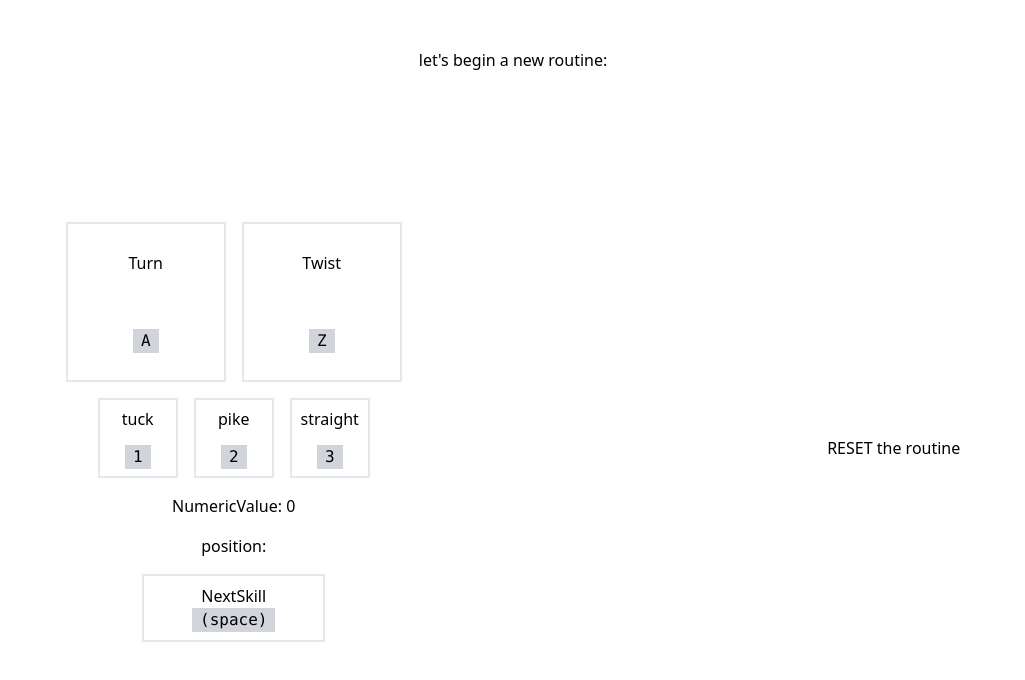
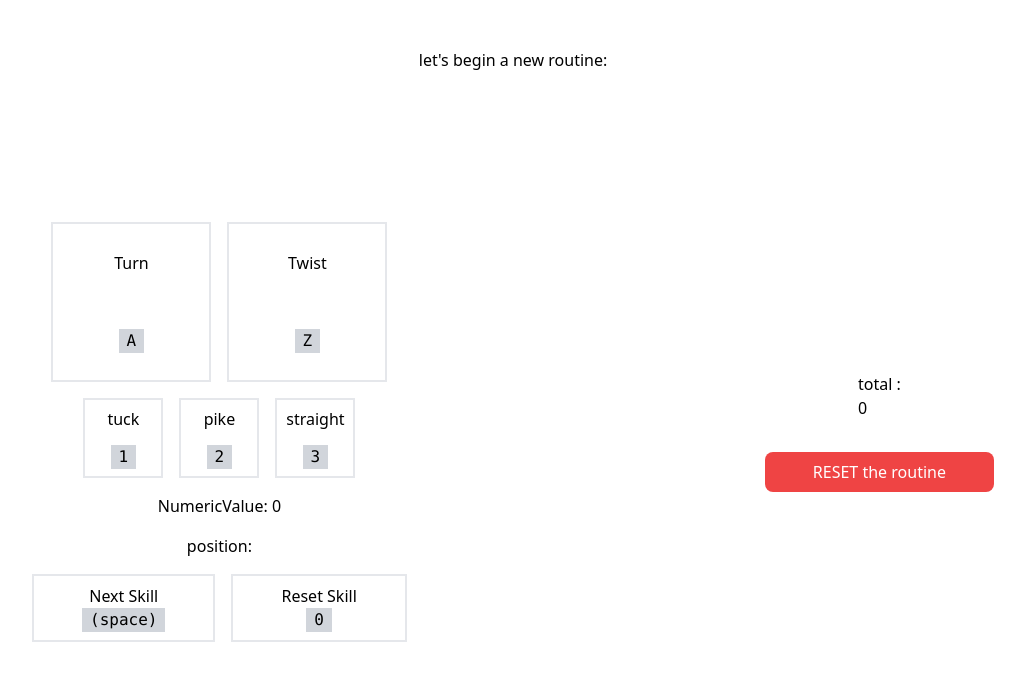
Before and after one commit to MattFreelanceWeb/tra-easycop, a Next.js app: page / in a window 1280 px wide. Shown: the top 680 px of the page, without its empty margins (127-1152 px from the left). Built offline with nearby package versions, Linux system fonts and the light colour scheme.

Commit message:
✨ total difficulty calc

```diff
--- a/components/NextSkill.tsx
+++ b/components/NextSkill.tsx
@@ -1,4 +1,4 @@
-import React, { useEffect, useRef } from "react";
+import React, { ReactNode, useEffect, useRef } from "react";
 
 type Props = {
   setToggleCount:Function,
@@ -49,12 +49,95 @@ function NextSkill({
     setPosition('')
   }
 
+  let calc = (numericValue:number , position:string) => {
+    let difficulty:number | ReactNode
+
+    if(numericValue < 40){
+        difficulty=numericValue
+    } else if(numericValue < 800){
+
+        let bonus:number = 1
+        if(position === 'pike' || 'straight'){bonus = 2}
+        if(position === 'tuck') {bonus = 1}
+
+        let numberTurn:string | number = ''
+        let numberTwist:string | number =''
+        let numericValueString:string = numericValue.toString()
+        let numberString:string[] = numericValueString.split('')
+        numberTurn = Number(numberString[0])
+        numberTwist = Number(numberString[1])
+        if(numberTwist > 0){ bonus = 1}
+
+        difficulty = numberTurn + numberTwist + bonus
+
+    } else if(numericValue < 12000) {
+
+        let bonus:number = 2
+        if(position === 'pike' || 'straight'){bonus = 4}
+        if(position === 'tuck') {bonus = 2}
+
+        let numberTurn:string | number = ''
+        let numberTwistTurnOne:string | number =''
+        let numberTwistTurnTwo:string | number =''
+        let numericValueString:string = numericValue.toString()
+        let numberString:string[] = numericValueString.split('')
+        numberTurn = Number(numberString[0])
+        numberTwistTurnOne = Number(numberString[1])
+        numberTwistTurnTwo = Number(numberString[2])
+
+        difficulty = numberTurn + numberTwistTurnOne + numberTwistTurnTwo + bonus
+    } else if (numericValue < 160000) {
+
+        let bonus:number = 4
+        if(position === 'pike' || 'straight'){bonus = 7}
+        if(position === 'tuck') {bonus = 4}
+
+        let numberTurn:string | number = ''
+        let numberTwistTurnOne:string | number =''
+        let numberTwistTurnTwo:string | number =''
+        let numberTwistTurnThree:string | number =''
+        let numericValueString:string = numericValue.toString()
+        let numberString:string[] = numericValueString.split('')
+        numberTurn = (Number(numberString[0]) * 10) + Number(numberString[1])
+        numberTwistTurnOne = Number(numberString[2])
+        numberTwistTurnTwo = Number(numberString[3])
+        numberTwistTurnThree = Number(numberString[4])
+
+        difficulty = numberTurn + numberTwistTurnOne + numberTwistTurnTwo + numberTwistTurnThree + bonus
+    } else if(numericValue >= 160000) {
+
+        let bonus:number = 6
+        if(position === 'pike' || 'straight'){bonus = 10}
+        if(position === 'tuck') {bonus = 6}
+
+        let numberTurn:string | number = ''
+        let numberTwistTurnOne:string | number =''
+        let numberTwistTurnTwo:string | number =''
+        let numberTwistTurnThree:string | number =''
+        let numberTwistTurnFour:string | number =''
+        let numericValueString:string = numericValue.toString()
+        let numberString:string[] = numericValueString.split('')
+        numberTurn = (Number(numberString[0]) * 10) + Number(numberString[1])
+        numberTwistTurnOne = Number(numberString[2])
+        numberTwistTurnTwo = Number(numberString[3])
+        numberTwistTurnThree = Number(numberString[4])
+        numberTwistTurnFour = Number(numberString[5])
+
+
+        difficulty = numberTurn + numberTwistTurnOne + numberTwistTurnTwo + numberTwistTurnThree + numberTwistTurnFour + bonus
+    }
+
+
+    return difficulty
+}
+
   const addSkills = () => {
     let numericSkills:number = twistNumericValue + turnNumericValue
 
     let skills:Object= {
       numericSkills,
-      position
+      position,
+      difficulty:calc(numericSkills, position)
     }
 
     {/* ensure that you don't have an empty object in your array and that the cap is 10 skills*/ }
@@ -81,7 +164,7 @@ function NextSkill({
 
   return (
     <button ref={btnNextRef} className="px-12 py-2 border-2 grid place-items-center" onClick={() => {addSkills(),reset()}}>
-      NextSkill
+      Next Skill
       <kbd className="bg-gray-300 px-2">(space)</kbd>
     </button>
   );
--- a/components/PositionBtn.tsx
+++ b/components/PositionBtn.tsx
@@ -20,7 +20,6 @@ function PositionBtn({title, setPosition}: Props) {
   const btnRef:any = useRef()
 
   useEffect(() => {
-    console.log(btnRef.current)
     const handleKeyPress = (event:any) => {
       if (event.key === setKey(title) ) {
         btnRef.current.click();
@@ -32,7 +31,7 @@ function PositionBtn({title, setPosition}: Props) {
     return () => {
       document.removeEventListener('keydown', handleKeyPress);
     }
-  }, [])
+  }, [title])
 
 
   return (
--- /dev/null
+++ b/components/ResetActualSkill.tsx
@@ -0,0 +1,69 @@
+import React, { useEffect, useRef } from "react";
+
+type Props = {
+  setToggleCount: Function;
+  setTurnNumber: Function;
+  setTurnNumericValue: Function;
+  setTwistNumber: Function;
+  setTwistTurnOne: Function;
+  setTwistTurnTwo: Function;
+  setTwistTurnThree: Function;
+  setTwistTurnFour: Function;
+  setTwistNumericValue: Function;
+  setPosition: Function;
+};
+
+function ResetActualSkill({
+  setTurnNumber,
+  setTurnNumericValue,
+  setToggleCount,
+  setTwistNumber,
+  setTwistTurnOne,
+  setTwistTurnTwo,
+  setTwistTurnThree,
+  setTwistTurnFour,
+  setTwistNumericValue,
+  setPosition,
+}: Props) {
+  const btnResetRef:any = useRef();
+
+  const reset = () => {
+    setTurnNumber(0);
+    setTurnNumericValue(0);
+    setToggleCount(0);
+    setTwistNumber(0);
+    setTwistTurnOne(0);
+    setTwistTurnTwo(0);
+    setTwistTurnThree(0);
+    setTwistTurnFour(0);
+    setTwistNumericValue(0);
+    setPosition("");
+  };
+
+  useEffect(() => {
+    const handleKeyPress = (event: any) => {
+      if (event.key === "0") {
+        btnResetRef.current.click();
+      }
+    };
+    document.addEventListener('keydown', handleKeyPress);
+
+    return () => {
+      document.removeEventListener('keydown', handleKeyPress);
+    };
+  }, []);
+
+  return (
+    <button
+      ref={btnResetRef}
+      onClick={() => {
+        reset();
+      }}
+      className="px-12 py-2 border-2 grid place-items-center"
+    >
+      Reset Skill<kbd className="bg-gray-300 px-2">0</kbd>
+    </button>
+  );
+}
+
+export default ResetActualSkill;
--- a/components/ResetArrayBtn.tsx
+++ b/components/ResetArrayBtn.tsx
@@ -13,7 +13,7 @@ function ResetArrayBtn({setSkillsArray}: Props) {
 
 
   return (
-    <button onClick={()=>{warning()}}>
+    <button onClick={()=>{warning()}} className='px-12 py-2 bg-red-500 text-white rounded-lg'>
         RESET the routine
     </button>
   )
--- /dev/null
+++ b/components/SetTotalDifficulty.tsx
@@ -0,0 +1,21 @@
+import React from "react";
+
+type Props = { skillsArray: any[] };
+
+function SetTotalDifficulty({ skillsArray }: Props) {
+  const calcTotalDifficulty = (skillsArray: any[]) => {
+    let total: number = 0;
+    for (let i = 0; i < skillsArray.length; i++) {
+      console.log(skillsArray[i].difficulty);
+      if (skillsArray[i].difficulty) {
+        total = total + skillsArray[i].difficulty;
+      }
+    }
+
+    return total;
+  };
+
+  return <div>{skillsArray && calcTotalDifficulty(skillsArray)}</div>;
+}
+
+export default SetTotalDifficulty;
--- a/components/SkillSet.tsx
+++ b/components/SkillSet.tsx
@@ -1,6 +1,7 @@
-import React, {  useState } from "react";
+import React, { useState } from "react";
 import NextSkill from "./NextSkill";
 import PositionBtn from "./PositionBtn";
+import ResetActualSkill from "./ResetActualSkill";
 import ResetArrayBtn from "./ResetArrayBtn";
 import SkillsList from "./SkillsList";
 import TurnBtn from "./TurnBtn";
@@ -32,7 +33,6 @@ function SkillSet({}: Props) {
   const [position, setPosition] = useState<string>("");
 
   const [skillsArray, setSkillsArray] = useState<[{}]>([{}]);
-
 
   return (
     <div className="w-screen flex flex-col items-center justify-center gap-10 md:h-[80vh] md:flex-row md:justify-around ">
@@ -67,6 +67,7 @@ function SkillSet({}: Props) {
         </div>
         <div>NumericValue: {turnNumericValue + twistNumericValue}</div>
         <div>position: {position}</div>
+        <div className="flex gap-4">
           <NextSkill
             setToggleCount={setToggleCount}
             setTurnNumber={setTurnNumber}
@@ -84,6 +85,19 @@ function SkillSet({}: Props) {
             skillsArray={skillsArray}
             setSkillsArray={setSkillsArray}
           />
+          <ResetActualSkill
+            setToggleCount={setToggleCount}
+            setTurnNumber={setTurnNumber}
+            setTurnNumericValue={setTurnNumericValue}
+            setTwistNumber={setTwistNumber}
+            setTwistTurnOne={setTwistTurnOne}
+            setTwistTurnTwo={setTwistTurnTwo}
+            setTwistTurnThree={setTwistTurnThree}
+            setTwistTurnFour={setTwistTurnFour}
+            setTwistNumericValue={setTwistNumericValue}
+            setPosition={setPosition}
+          />
+        </div>
       </div>
       <div className=" flex flex-col items-center justify-center gap-8">
         <SkillsList skillsArray={skillsArray} setSkillsArray={setSkillsArray} />
--- a/components/SkillsList.tsx
+++ b/components/SkillsList.tsx
@@ -1,5 +1,6 @@
 import React from "react";
-import DifficultyCalculator from "./DifficultyCalculator";
+import SetTotalDifficulty from "./SetTotalDifficulty";
+
 
 type Props = {
   skillsArray: [{}];
@@ -7,15 +8,18 @@ type Props = {
 };
 
 function SkillsList({ skillsArray, setSkillsArray }: Props) {
+
+
   return (
     <ul className=" flex flex-col items-start justify-center gap-4 ">
       {skillsArray.length > 1 &&
         skillsArray.map((item: any, i: number) => (
           <li key={i} className="flex items-center justify-center gap-4">
-            <span>{item.numericSkills}</span> <span>{item.position}</span>
-            <DifficultyCalculator numericValue={item.numericSkills} position={item.position}/>
+            <span>{item.numericSkills}</span> <span>{item.position}</span> <span>{item.difficulty}</span>
+            {/* <DifficultyCalculator numericValue={item.numericSkills} position={item.position} difficultyArray={difficultyArray}/> */}
           </li>
         ))}
+        <li>total : <SetTotalDifficulty skillsArray={skillsArray}/></li>
     </ul>
   );
 }
```
Also changed, not shown: components/DifficultyCalculator.tsx (+4 -4 lines). Lines whose indentation alone changed are shown as unchanged.
